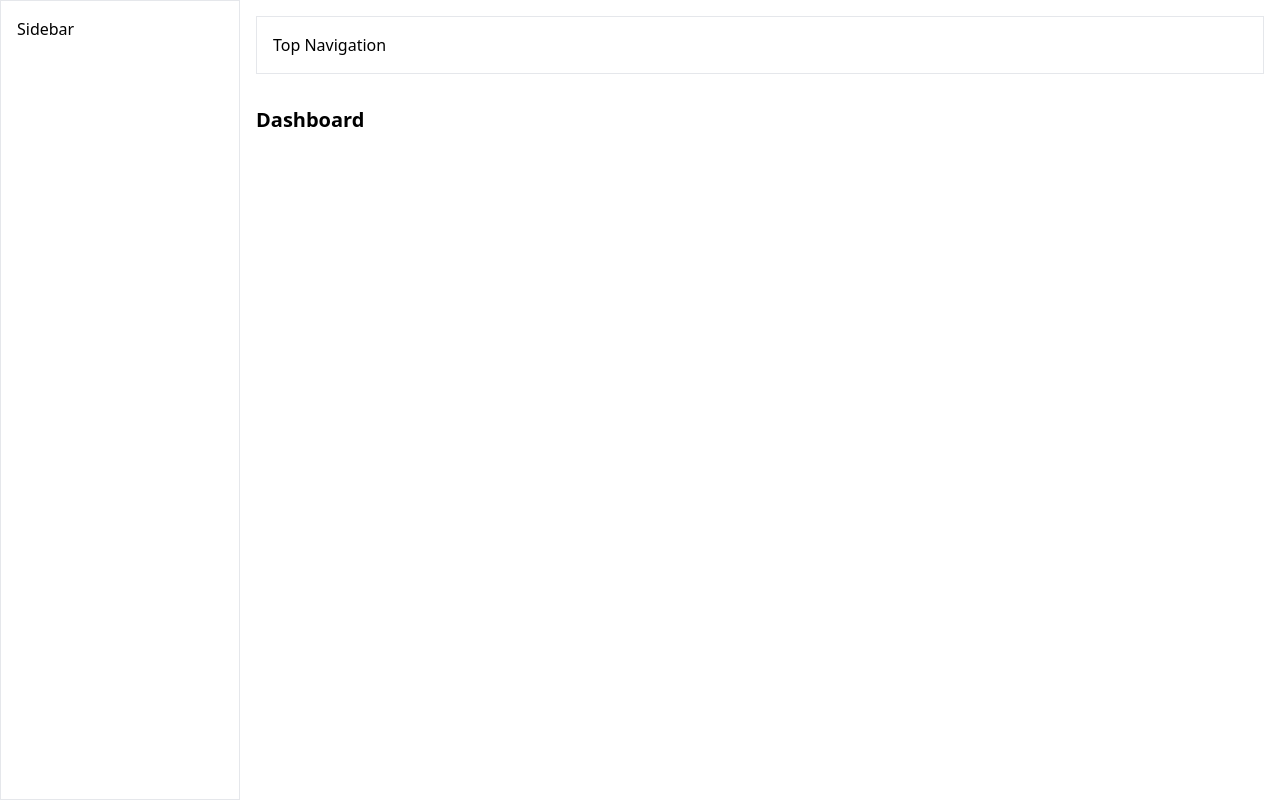
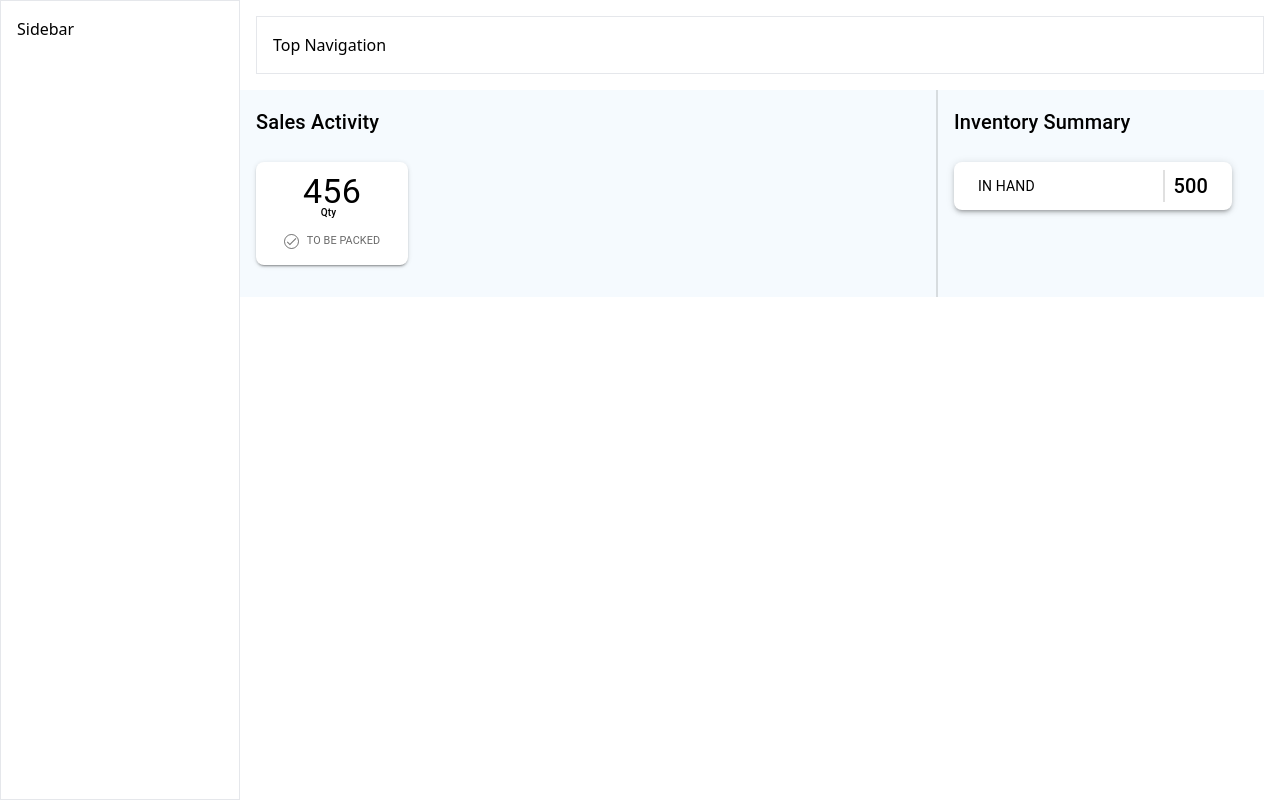
Before and after one commit to Strangeal/front-trakade, a React (Vite) app: page / in a window 1280 px wide. Built offline with nearby package versions, Linux system fonts and the light colour scheme.

Commit message:
import sales activity component to render on the home page

```diff
--- a/src/pages/dashboard/Home.tsx
+++ b/src/pages/dashboard/Home.tsx
@@ -1,16 +1,17 @@
-import { SideBar, TopNavigation } from '../../components/dashboard';
-import styles from '../../styles/Home.module.css';
+import { SideBar, TopNavigation } from "../../components/dashboard";
+import SaleAct from "../../components/dashboard/SaleAct";
+import styles from "../../styles/Home.module.css";
 
 const Home = () => {
   return (
     <section className={styles.home}>
       <SideBar />
 
-      <div className={styles['main-content']}>
+      <div className={styles["main-content"]}>
         <TopNavigation />
 
         <div className="my-8">
-          <h1 className="font-bold text-xl">Dashboard</h1>
+          <SaleAct />
         </div>
       </div>
     </section>
```
